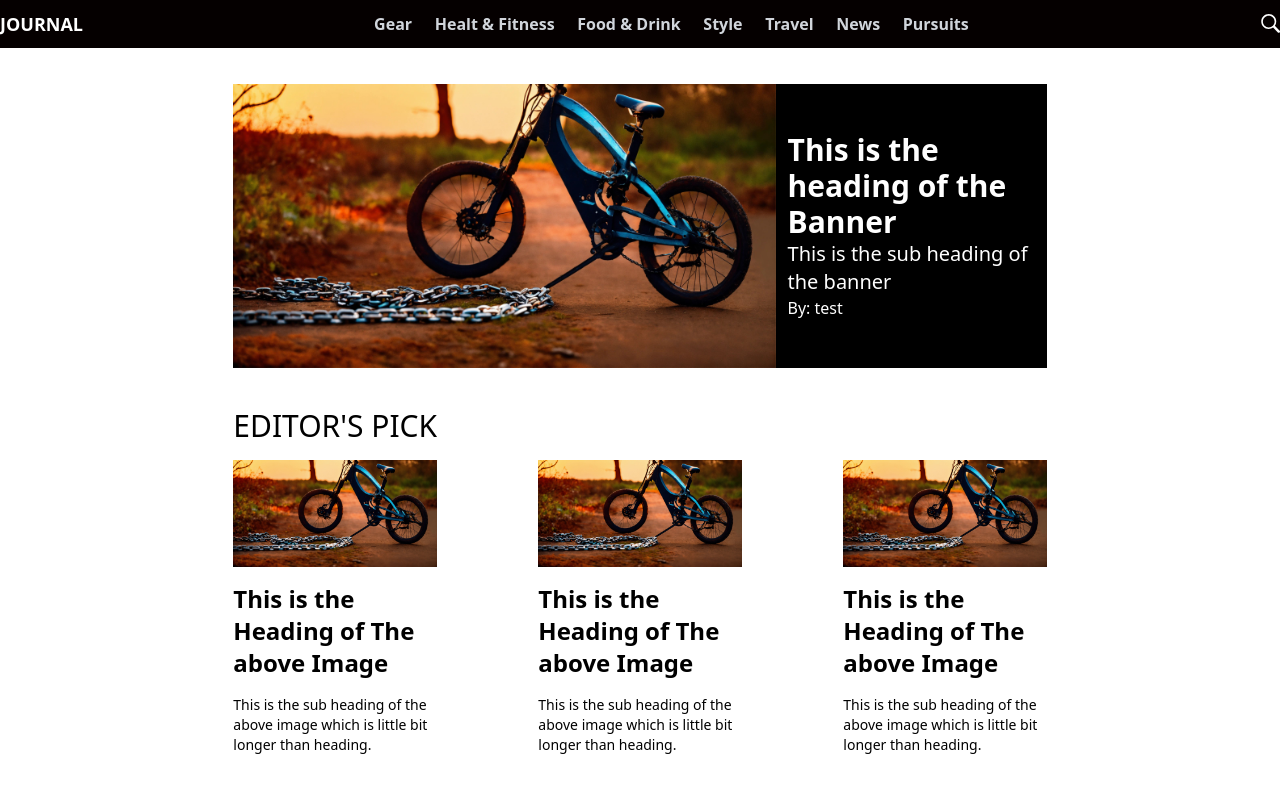
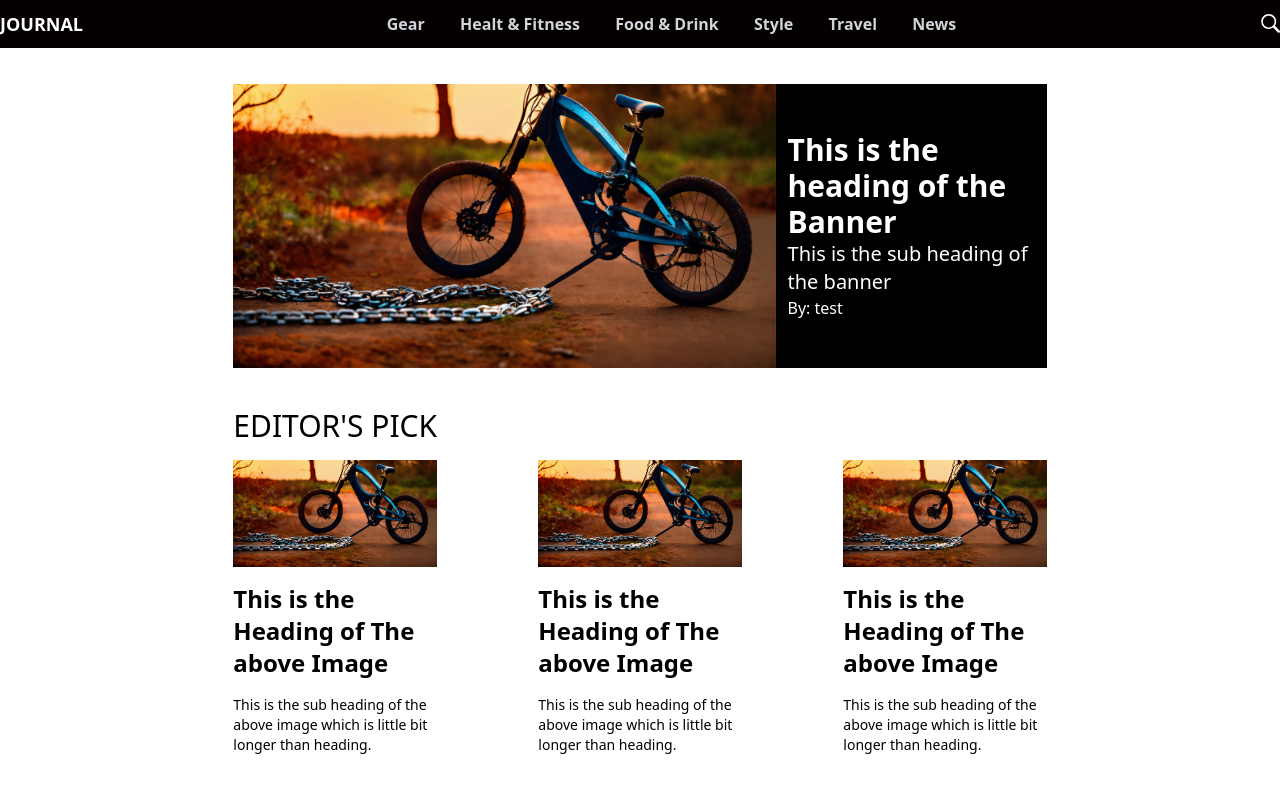
Before and after one commit to Ashimgautam356/blogsite, a React (Create React App) app in the folder frontend/: page / in a window 1280 px wide. Shown: the top 800 px of the page. Built offline with nearby package versions, Linux system fonts and the light colour scheme.

Commit message:
removed pursuits

```diff
--- a/frontend/src/components/Navigation.jsx
+++ b/frontend/src/components/Navigation.jsx
@@ -56,11 +56,6 @@ const Navigation = () => {
                                 <Link to="news">News</Link>
                             </h2>
                         </div>
-                        <div className='flex flex-col items-center border-r border-l border-white w-full  mt-7 text-xl font-thin '>
-                            <h2 className=''>
-                                <Link to="pursuits">Pursuits</Link>
-                            </h2>
-                        </div>
                     </div>
                 )
             }
@@ -77,7 +72,6 @@ const Navigation = () => {
                 <li className=' hover:text-white transition-all duration-1000'><Link to="/style">Style</Link></li>
                 <li className=' hover:text-white transition-all duration-1000'><Link to="/travel">Travel</Link></li>
                 <li className=' hover:text-white transition-all duration-1000'><Link to="/news">News</Link></li>
-                <li className=' hover:text-white transition-all duration-1000'><Link to="/puruits">Pursuits</Link></li>
             </ul>
         </div>
 
```
